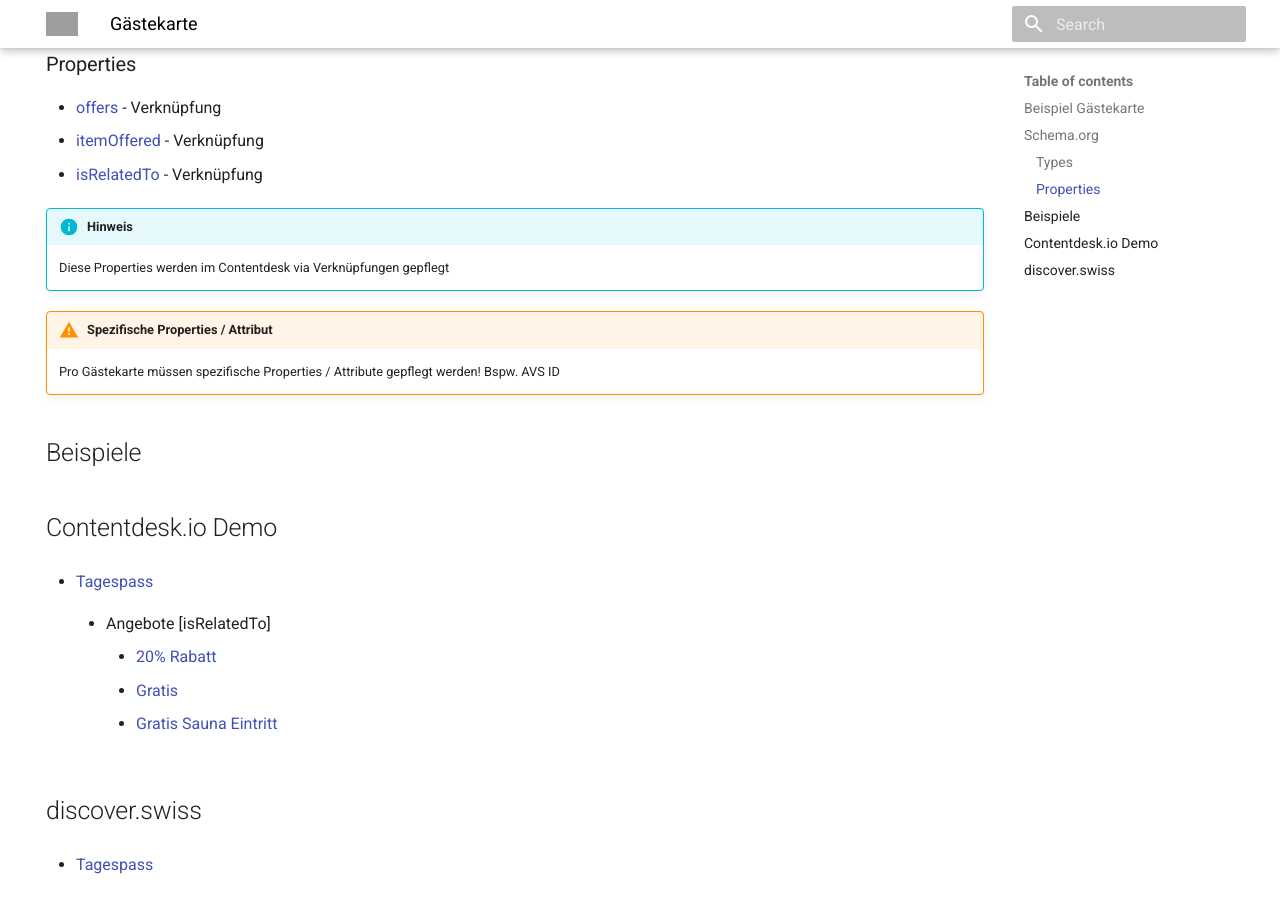
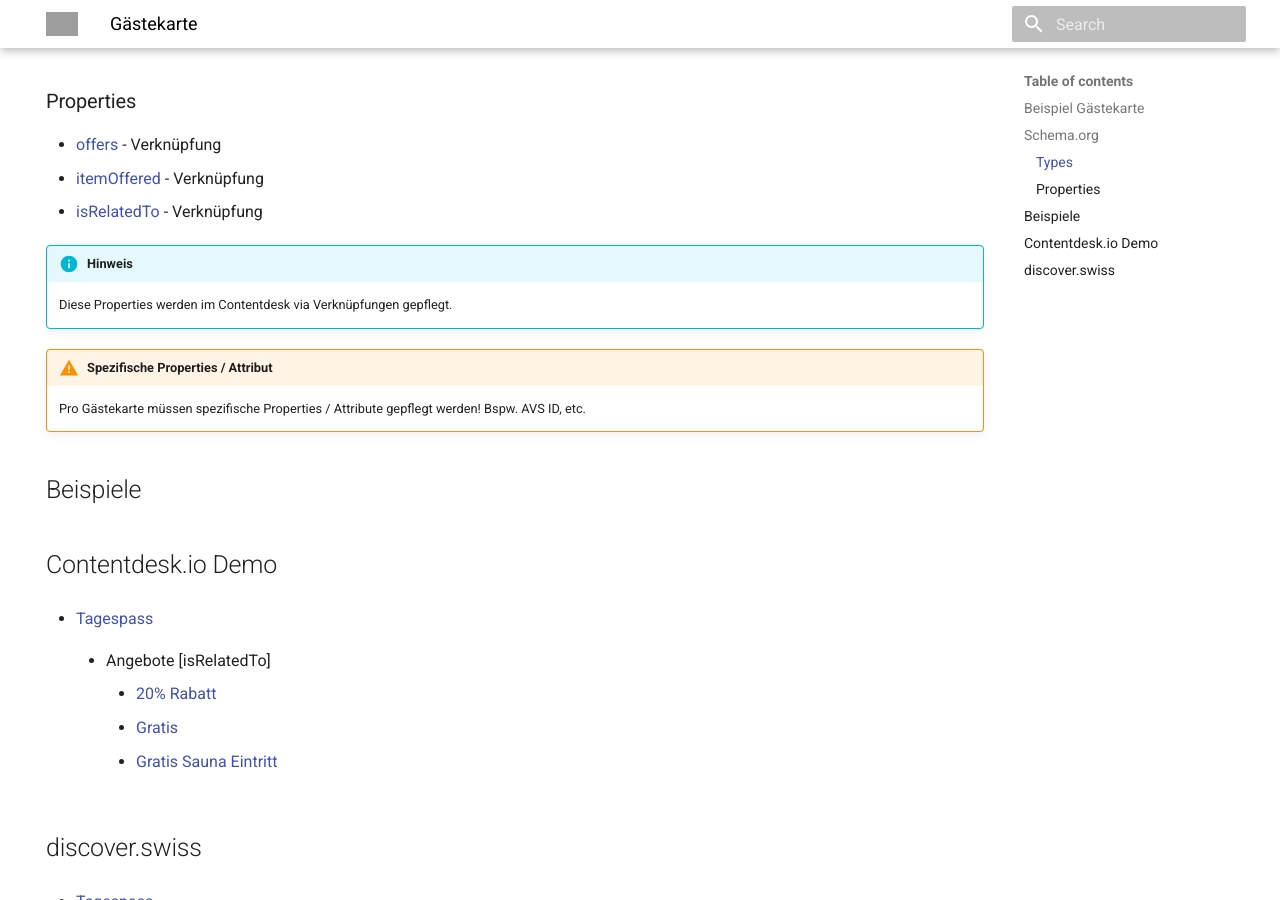
Before and after one commit to tsolenthaler/docs.contentdesk.io, an MkDocs documentation site: the page built from docs/concepts/gaestekarte.md, in a window 1280 px wide and 900 px high, scrolled down 1277 px. Built offline with MkDocs 1.6.1 and Material for MkDocs 9.7.7, drawn with Linux system fonts in a browser that asks for light colours; some of the changed lines change nothing that is shown; grey boxes are pictures that could not be loaded.

Commit message:
Refactor gaestekarte.md: Update properties and add warning for specific attributes

````diff
--- a/docs/concepts/gaestekarte.md
+++ b/docs/concepts/gaestekarte.md
@@ -16,26 +16,26 @@
 ## Beispiel Gästekarte
 ``` mermaid
 graph TD
-    GuestCard[Gästekarte] -->|bietet| OfferGratis[Angebot Gratis]
-    GuestCard -->|bietet| Offer20Rabatt[Angebot 20% Rabatt]
+    GuestCard[Gästekarte] -->|bietet| OfferGratisDino[Angebot Gratis Dino Park]
+    GuestCard -->|bietet| Offer20RabattHipo[Angebot 20% Rabatt Nationalpark Hipo]
     GuestCard -->|bietet| OfferSauna[Angebot Gratis Sauna Eintritt]
+    GuestCard -->|bietet| OfferNusstange[Angebot Gratis Nussstange]
 
-    OfferGratis -->|Angebote| OfferDinoPark["Einritt Dino Park"]
-    OfferGratis -->|Angebote| ProductKaffee["Kaffee"]
-    OfferGratis -->|Angebote| ProductNusstange["Nusstange"]
+    OfferGratisDino -->|Angebot| OfferDinoPark["Einritt Dino Park"]
+    OfferGratisDino -->|erhältlich bei| PlaceDinoPark
 
     OfferDinoPark -->|erhältlich bei| PlaceDinoPark[Park Dino]
 
-    ProductNusstange -->|erhältlich bei|PlaceBeck
+    OfferNusstange --> |Angebot| ProductNusstange[Nusstange]
+    OfferNusstange --> |erhältlich bei| PlaceBeck
+    ProductNusstange --> |erhältlich bei| PlaceBeck
 
-    Offer20Rabatt -->|Angebote| ServiceB["Sauna-Eintritt"]
+    Offer20RabattHipo --> |Angebot| ProductHipo[Eintritt Hipo Nationalpark]
+    Offer20RabattHipo --> |erhältlich bei| PlaceHipo[Nationalpark Hipo]
 
-    Offer20Rabatt -->|erhältlich bei| PlaceOstPark[Alpine Abenteuerpark Ostschweiz]
-    Offer20Rabatt -->|erhältlich bei| PlaceHipo[Nationalpark Hipo]
-    Offer20Rabatt -->|erhältlich bei| PlaceSuperland[Superland Park]
+    OfferSauna --> |Angebot| ProductSauna[Eintritt Sauna Hotel Zweistein]
+    OfferSauna --> |erhältlich bei| PlaceHotel[Hotel Zweistein]
 
-    OfferSauna -->|erhältlich bei| PlaceHotelC[Sternenhotel]
-    OfferSauna -->|erhältlich bei| PlaceHotelB[Hotel Zweistein]
 ```
 
 ## Schema.org
@@ -71,12 +71,12 @@
 
 !!! info "Hinweis"
 
-    Diese Properties werden im Contentdesk via Verknüpfungen gepflegt
+    Diese Properties werden im Contentdesk via Verknüpfungen gepflegt.
 
 !!! warning "Spezifische Properties / Attribut"
 
     Pro Gästekarte müssen spezifische Properties / Attribute gepflegt werden!
-    Bspw. AVS ID
+    Bspw. AVS ID, etc.
 
 ## Beispiele
 
````
